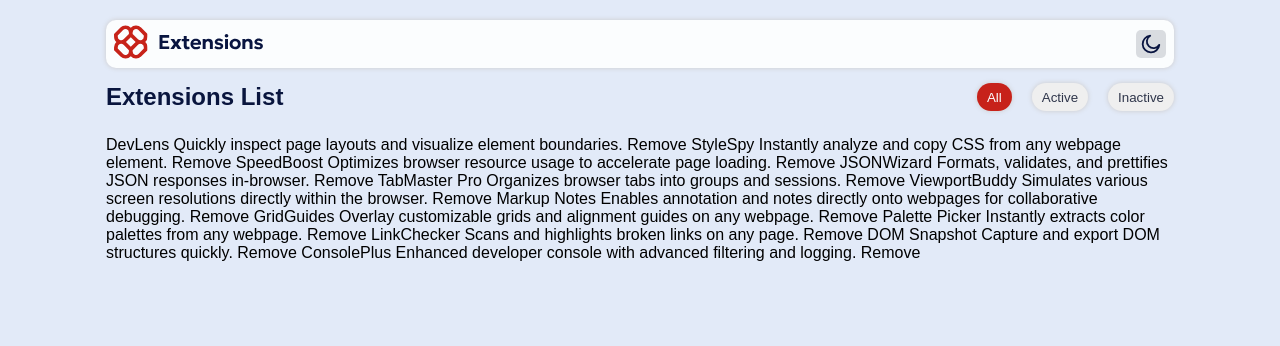
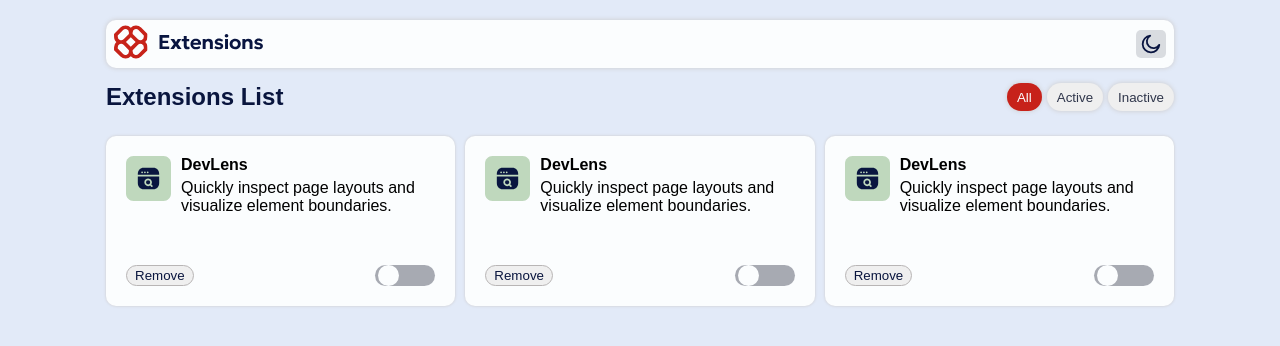
Before and after one commit to jeeva-004/google-extentions-page, a plain HTML site: page index.html in a window 1280 px wide. Drawn offline with Linux system fonts and the light colour scheme; a web font is replaced by a local one.

Commit message:
modified

```diff
--- a/index.html
+++ b/index.html
@@ -23,19 +23,55 @@
       <div class="theme"><img src="./assets/images/icon-moon.svg" alt="img"></div>
     </header>
     <div class="extention-buttons">
-    <h2>Extensions List</h2>
-    <div class="btn-group">
-      <button class="one active">All</button>
-      <button class="two">Active</button>
-      <button class="three">Inactive</button>
+      <h2>Extensions List</h2>
+      <div class="btn-group">
+        <button class="one active">All</button>
+        <button class="two">Active</button>
+        <button class="three">Inactive</button>
+      </div>
     </div>
+    <div class="extentions">
+      <div class="extention">
+        <div class="extention-info">
+          <img src="./assets/images/logo-devlens.svg" alt="image">
+          <div class="extention-detail">
+            <h4 class="extention-name">DevLens</h4>
+            <p>Quickly inspect page layouts and visualize element boundaries.</p>
+          </div>
+        </div>
+        <div class="active-remove">
+          <button class="remove">Remove</button>
+          <div class="toggle"><p class="round"></p></div>
+        </div>
+      </div>
+            <div class="extention">
+        <div class="extention-info">
+          <img src="./assets/images/logo-devlens.svg" alt="image">
+          <div class="extention-detail">
+            <h4 class="extention-name">DevLens</h4>
+            <p>Quickly inspect page layouts and visualize element boundaries.</p>
+          </div>
+        </div>
+        <div class="active-remove">
+          <button class="remove">Remove</button>
+          <div class="toggle"><p class="round"></p></div>
+        </div>
+      </div>
+            <div class="extention">
+        <div class="extention-info">
+          <img src="./assets/images/logo-devlens.svg" alt="image">
+          <div class="extention-detail">
+            <h4 class="extention-name">DevLens</h4>
+            <p>Quickly inspect page layouts and visualize element boundaries.</p>
+          </div>
+        </div>
+        <div class="active-remove">
+          <button class="remove">Remove</button>
+          <div class="toggle"><p class="round"></p></div>
+        </div>
+      </div>
     </div>
-
-    DevLens
-    Quickly inspect page layouts and visualize element boundaries.
-    Remove
-
-    StyleSpy
+    <!-- StyleSpy
     Instantly analyze and copy CSS from any webpage element.
     Remove
 
@@ -77,7 +113,7 @@
 
     ConsolePlus
     Enhanced developer console with advanced filtering and logging.
-    Remove
+    Remove -->
   </div>
 </body>
 
--- a/style.css
+++ b/style.css
@@ -16,6 +16,7 @@ html{
     --button-color: hsl(3, 77%, 44%);
     --btn-color-light: hsl(3, 71%, 56%);
     --light:hsl(200, 60%, 99%);
+    --toggle-bg:hsla(226, 11%, 37%,.5);
 }
 
 body{
@@ -78,7 +79,7 @@ header{
 
 .btn-group{
     display: flex;
-    gap: 20px;
+    gap: 5px;
 }
 
 .btn-group button{
@@ -98,3 +99,71 @@ header{
 .btn-group button:focus{
     outline: 1px solid var(--btn-color-light);
 }
+
+.extentions{
+    width: 100%;
+    display: grid;
+    grid-template-columns: repeat(3,1fr);
+    gap: 10px;
+}
+
+.extention{
+    padding: 20px;
+    border-radius: 10px;
+    background-color: var(--light);
+    box-shadow: 0 0 3px rgb(204, 202, 202);
+}
+
+.extention img{
+    width: 45px;
+    align-self: start;
+}
+
+.extention-info{
+    display: flex;
+    align-items: center;
+    gap: 10px;
+    margin-bottom: 50px;
+}
+
+.extention-detail{
+    display:flex;
+    flex-direction: column;
+    gap: 5px;
+}
+
+.active-remove{
+    width: 100%;
+    display: flex;
+    justify-content: space-between;
+
+}
+
+.remove{
+    border-radius: 40px;
+    border: 1px solid rgb(184, 181, 181);
+    padding: 2px 8px;
+    color: var(--extention-color);
+    font-weight: 400;
+    cursor: pointer;
+}
+
+.toggle{
+    width:60px;
+    display: flex;
+    justify-content: start;
+    align-items: center;
+    border: none;
+    border-radius: 40px;
+    padding: 0 3px;
+    background-color: var(--toggle-bg);
+    cursor: pointer;
+}
+
+.toggle .round{
+    width: 21px;
+    height: 21px;
+    background-color: var(--light);
+    border: none;
+    border-radius: 50%;
+}
```
